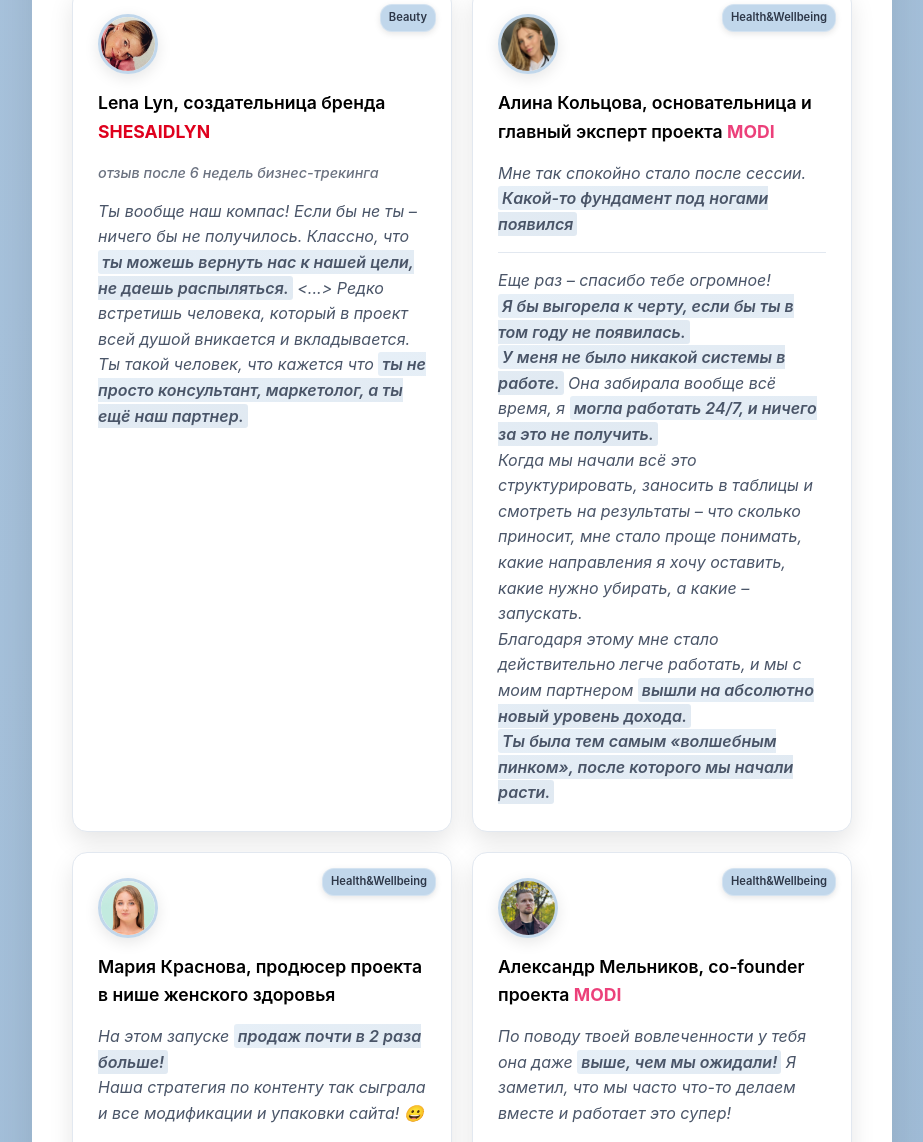
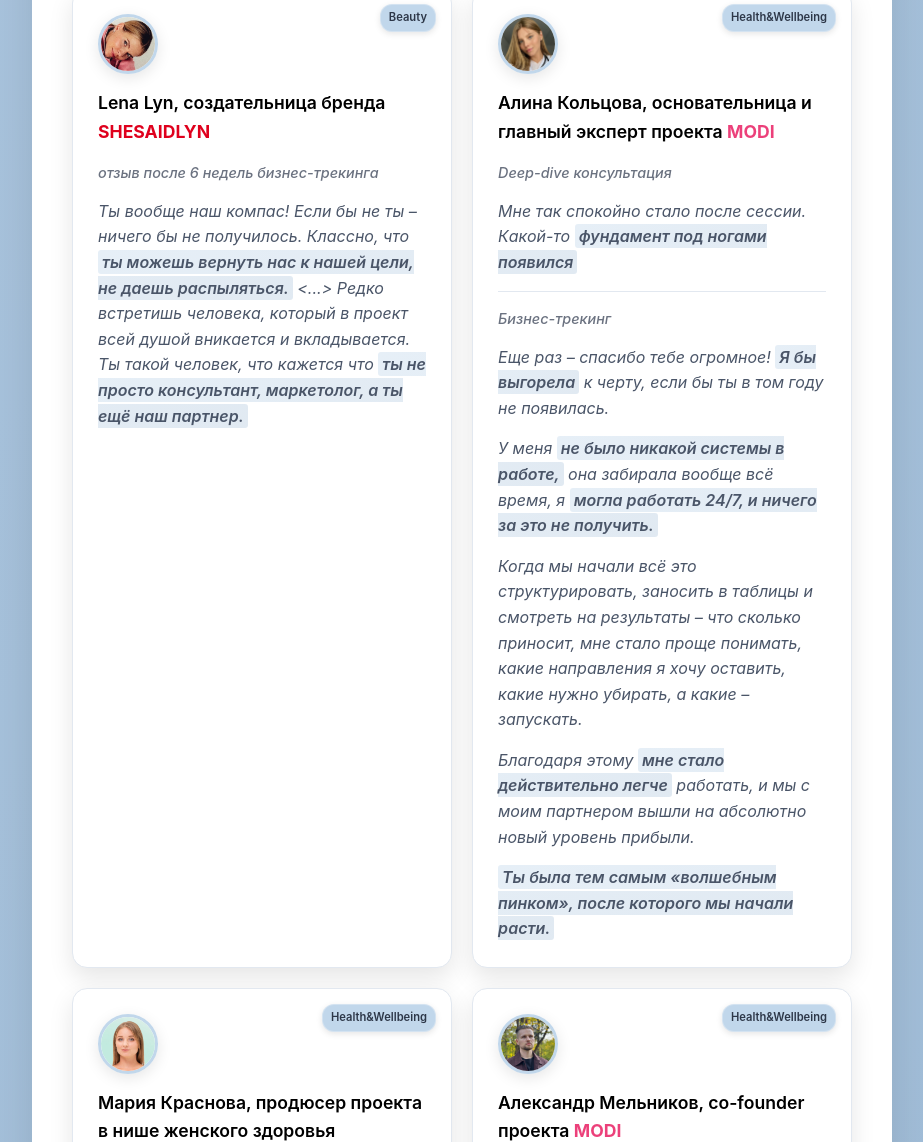
Before and after one commit to kosovetis/mysite, a plain HTML site: page index.html in a window 1280 px wide. Shown: the part 7828-8970 px from the top of the page, without its empty margins (178-1101 px from the left). Drawn offline with Linux system fonts and the light colour scheme.

Commit message:
поправила отзыв Алины

```diff
--- a/index.html
+++ b/index.html
@@ -961,16 +961,17 @@
                             <div class="testimonial-niche">Health&Wellbeing</div>
                             <img src="./images/alina-koltsova-avatar.png" alt="Алина Кольцова" class="testimonial-avatar">
                             <div class="testimonial-role">Алина Кольцова, основательница и главный эксперт проекта <span class="brand-name-modi">MODI</span></div>
+                            <div class="testimonial-note">Deep-dive консультация</div>
                             <div class="testimonial-text">
-                                Мне так спокойно стало после сессии. <span class="highlight-word">Какой-то фундамент под ногами появился</span>
+                                Мне так спокойно стало после сессии. Какой-то <span class="highlight-word">фундамент под ногами появился</span>
                             </div>
                             <div class="testimonial-text">
-                                Еще раз – спасибо тебе огромное!<br>
-                                <span class="highlight-word">Я бы выгорела к черту, если бы ты в том году не появилась.</span><br>
-                                <span class="highlight-word">У меня не было никакой системы в работе.</span> Она забирала вообще всё время, я <span class="highlight-word">могла работать 24/7, и ничего за это не получить.</span><br>
-                                Когда мы начали всё это структурировать, заносить в таблицы и смотреть на результаты – что сколько приносит, мне стало проще понимать, какие направления я хочу оставить, какие нужно убирать, а какие – запускать.<br>
-                                Благодаря этому мне стало действительно легче работать, и мы с моим партнером <span class="highlight-word">вышли на абсолютно новый уровень дохода.</span><br>
-                                <span class="highlight-word">Ты была тем  самым «волшебным пинком», после которого мы начали расти.</span>
+                                <div class="testimonial-note" style="margin-top: 0; padding-top: 0;">Бизнес-трекинг</div>
+                                <p style="margin-bottom: 15px;">Еще раз – спасибо тебе огромное! <span class="highlight-word">Я бы выгорела</span> к черту, если бы ты в том году не появилась.</p>
+                                <p style="margin-bottom: 15px;">У меня <span class="highlight-word">не было никакой системы в работе,</span> она забирала вообще всё время, я <span class="highlight-word">могла работать 24/7, и ничего за это не получить.</span></p>
+                                <p style="margin-bottom: 15px;">Когда мы начали всё это структурировать, заносить в таблицы и смотреть на результаты – что сколько приносит, мне стало проще понимать, какие направления я хочу оставить, какие нужно убирать, а какие – запускать.</p>
+                                <p style="margin-bottom: 15px;">Благодаря этому <span class="highlight-word">мне стало действительно легче</span> работать, и мы с моим партнером вышли на абсолютно новый уровень прибыли.</p>
+                                <p style="margin-bottom: 0;"><span class="highlight-word">Ты была тем  самым «волшебным пинком», после которого мы начали расти.</span></p>
                             </div>
                         </div>
 
```
